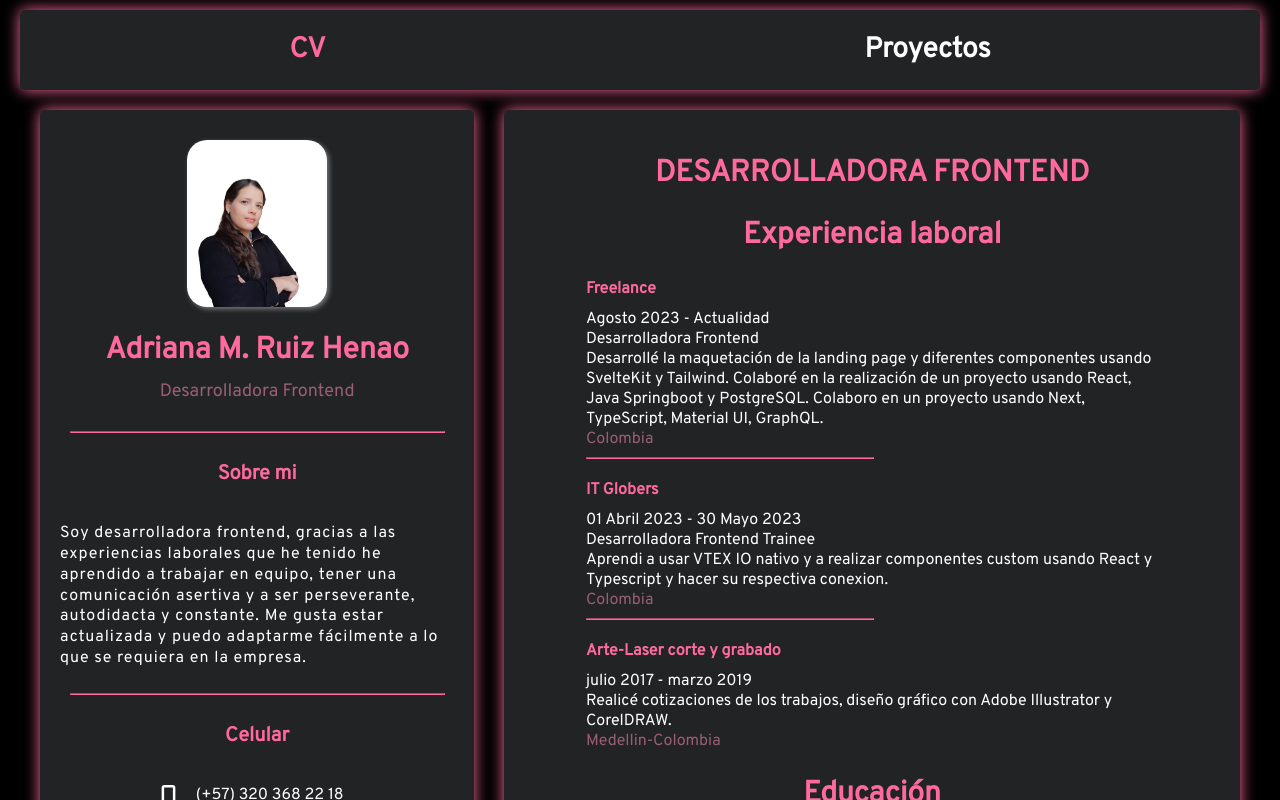
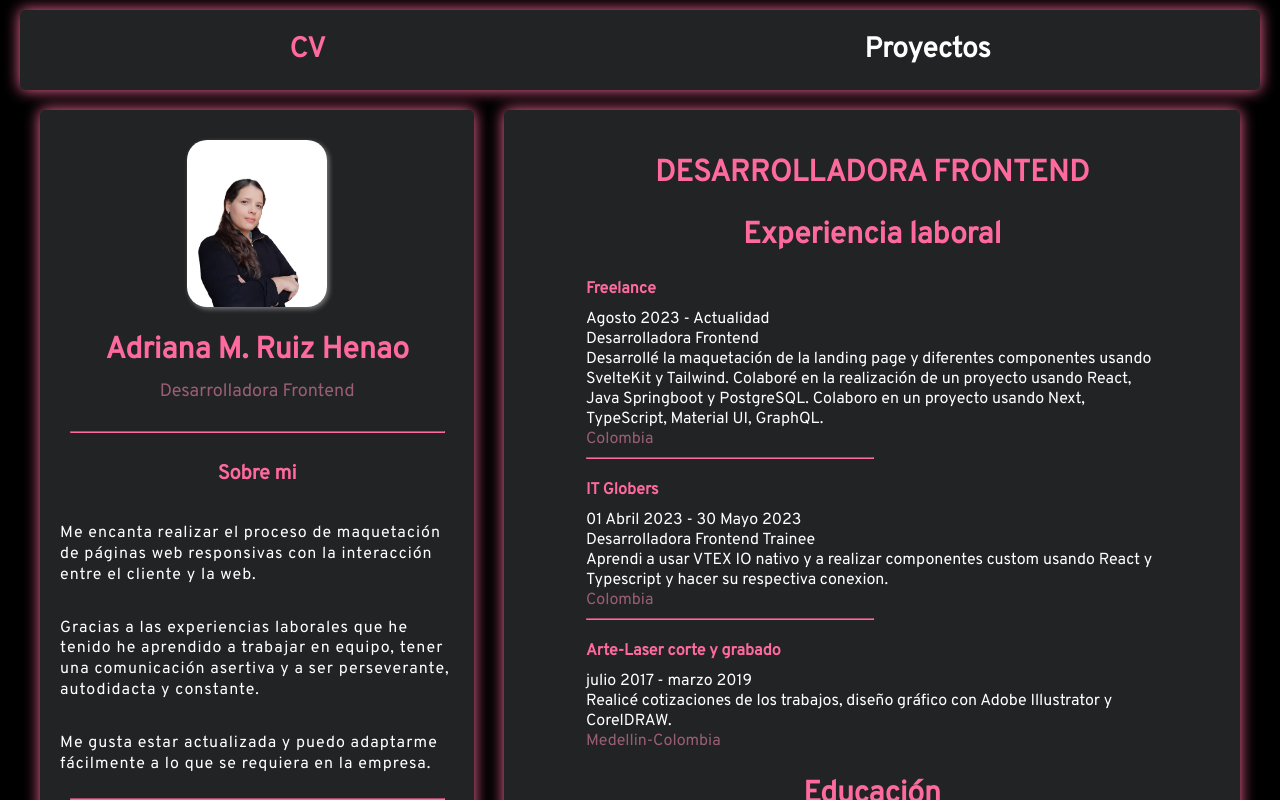
Before and after one commit to adrianamariaruiz/Portafolio, a React (Create React App) app: page / in a window 1280 px wide. Shown: the top 800 px of the page. Built offline with nearby package versions, Linux system fonts and the light colour scheme.

Commit message:
fix about me

```diff
--- a/src/components/Sidebar.jsx
+++ b/src/components/Sidebar.jsx
@@ -37,12 +37,19 @@ export const Sidebar = () => {
 
         <p className="container__info--p">Sobre mi</p>
         <p className="container__info--text about__me">
-          Soy desarrolladora frontend, gracias a las experiencias laborales que
-          he tenido he aprendido a trabajar en equipo, tener una comunicación
-          asertiva y a ser perseverante, autodidacta y constante. Me gusta estar
-          actualizada y puedo adaptarme fácilmente a lo que se requiera en la
-          empresa.
+          Me encanta realizar el proceso de maquetación de páginas web
+          responsivas con la interacción entre el cliente y la web.
         </p>
+        <p className="container__info--text about__me">
+          Gracias a las experiencias laborales que he tenido he aprendido a
+          trabajar en equipo, tener una comunicación asertiva y a ser
+          perseverante, autodidacta y constante.
+        </p>
+        <p className="container__info--text about__me">
+          Me gusta estar actualizada y puedo adaptarme fácilmente a lo que se
+          requiera en la empresa.
+        </p>
+
         <hr />
 
         <p className="container__info--p"> Celular </p>
```
